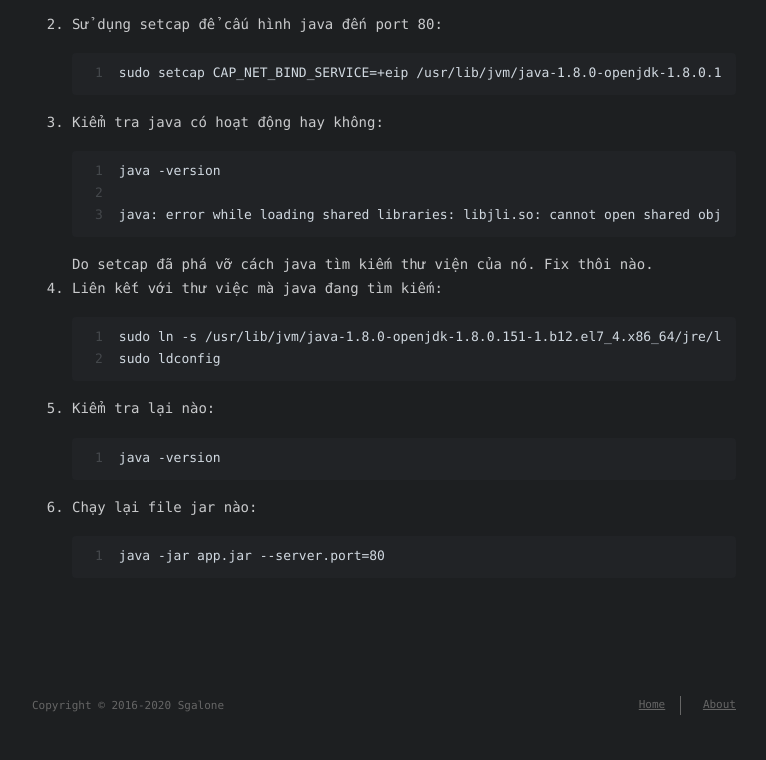
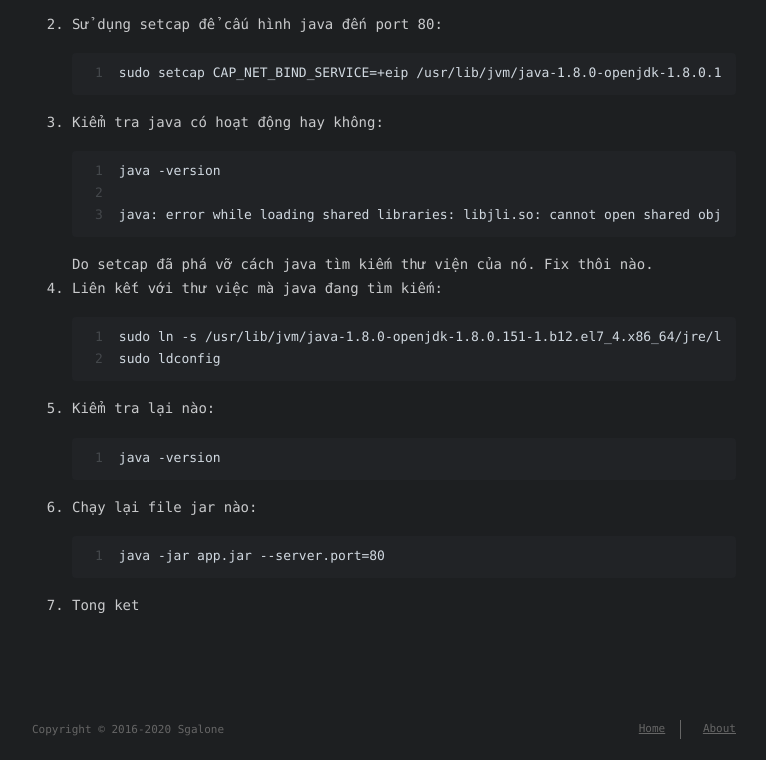
Before and after one commit to tgalone/tgalone.github.io, a plain HTML site: page 2020/07/03/Run-application-on-PRIVILEGED-PORTS-in-linux/index.html in a window 1280 px wide. Shown: the part 839-1599 px from the top of the page, without its empty margins (256-1022 px from the left). Before the commit the page ends 1575 px from the top, so only its background shows below. Drawn offline with Linux system fonts and the light colour scheme; a script that the page names is missing.

Commit message:
Site updated: 2020-07-15 23:45:23

```diff
--- a/2020/07/03/Run-application-on-PRIVILEGED-PORTS-in-linux/index.html
+++ b/2020/07/03/Run-application-on-PRIVILEGED-PORTS-in-linux/index.html
@@ -14,7 +14,7 @@
 <meta property="og:description" content="PRIVILEGED PORTSChắc hẳn các bạn đã từng run các ứng dụng web trên các port 8080 hay 8090 rồi nhỉ? Đó là các port để dev bình thường, và rồi một người mưa bão rồi đó, bạn phải deploy ứng dụng đó lên l">
 <meta property="og:locale" content="en_US">
 <meta property="article:published_time" content="2020-07-03T13:40:26.000Z">
-<meta property="article:modified_time" content="2020-07-08T14:32:54.331Z">
+<meta property="article:modified_time" content="2020-07-15T16:44:14.665Z">
 <meta property="article:author" content="Sgalone">
 <meta name="twitter:card" content="summary">
 
@@ -152,6 +152,7 @@ Do setcap đã phá vỡ cách java tìm kiếm thư viện của nó. Fix thôi
 <li>Liên kết với thư việc mà java đang tìm kiếm:<figure class="highlight plain"><table><tr><td class="gutter"><pre><span class="line">1</span><br><span class="line">2</span><br></pre></td><td class="code"><pre><span class="line">sudo ln -s &#x2F;usr&#x2F;lib&#x2F;jvm&#x2F;java-1.8.0-openjdk-1.8.0.151-1.b12.el7_4.x86_64&#x2F;jre&#x2F;lib&#x2F;amd64&#x2F;jli&#x2F;libjli.so &#x2F;usr&#x2F;lib&#x2F;</span><br><span class="line">sudo ldconfig</span><br></pre></td></tr></table></figure></li>
 <li>Kiểm tra lại nào:<figure class="highlight plain"><table><tr><td class="gutter"><pre><span class="line">1</span><br></pre></td><td class="code"><pre><span class="line">java -version</span><br></pre></td></tr></table></figure></li>
 <li>Chạy lại file jar nào:<figure class="highlight plain"><table><tr><td class="gutter"><pre><span class="line">1</span><br></pre></td><td class="code"><pre><span class="line">java -jar app.jar --server.port&#x3D;80</span><br></pre></td></tr></table></figure></li>
+<li>Tong ket</li>
 </ol>
 
   </div>
```
